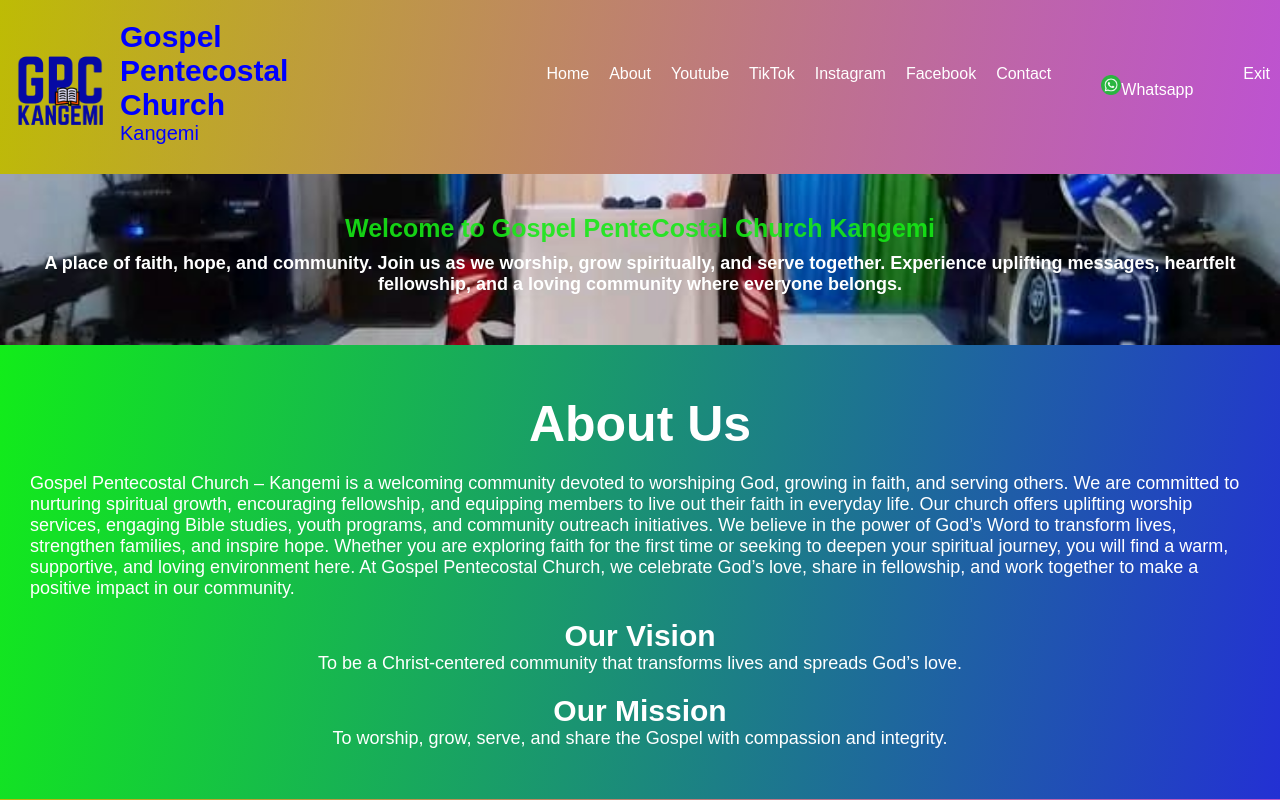
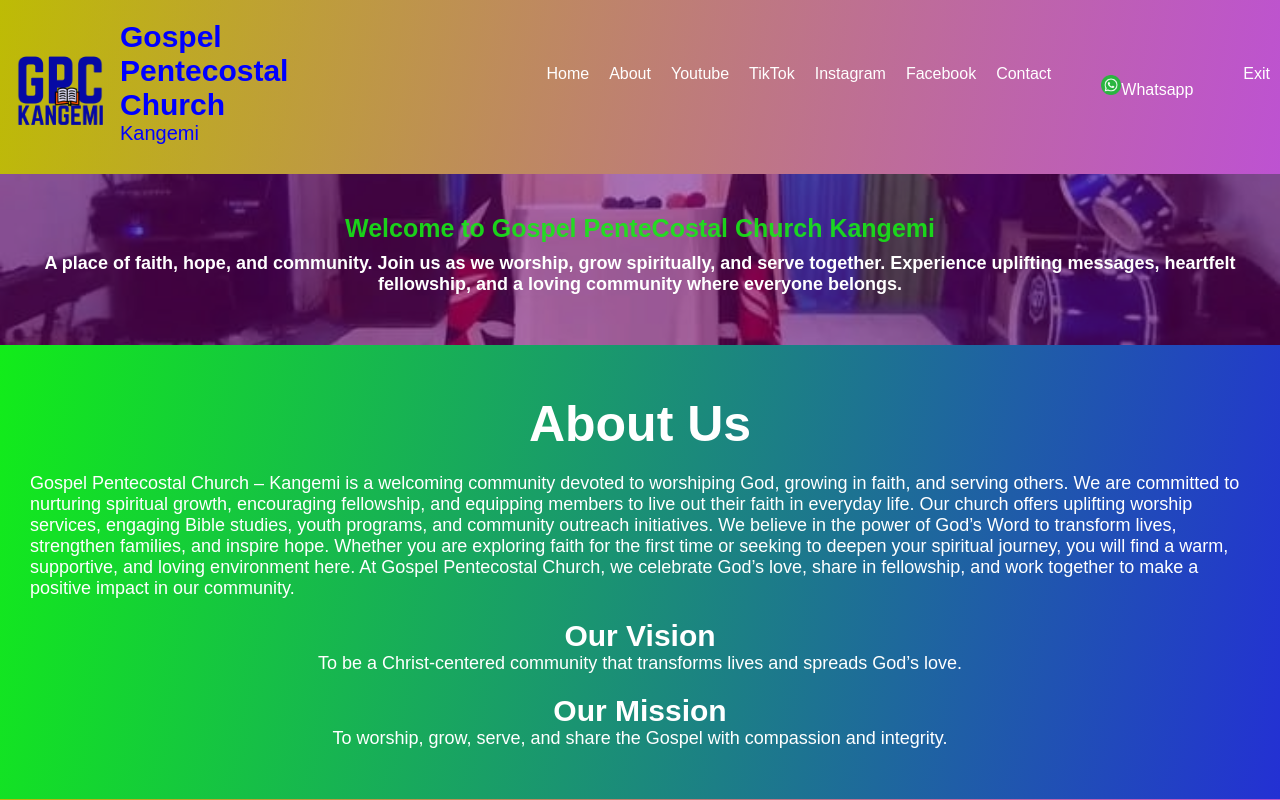
Before and after one commit to ASTONETONE/gpc-kangemi, a React (Vite) app: page / in a window 1280 px wide. Shown: the top 800 px of the page. Built offline with nearby package versions, Linux system fonts and the light colour scheme.

Commit message:
Update hero.jsx, index.css

```diff
--- a/src/components/hero.jsx
+++ b/src/components/hero.jsx
@@ -3,6 +3,7 @@ import React from 'react';
 const Hero= () => {
   return (
     <div className='hero'>
+      <div className='contrast'>
         <div className='hero-container'>
         <div className='hero-name'>
             <h1>Welcome to Gospel PenteCostal Church Kangemi</h1>
@@ -12,6 +13,7 @@ const Hero= () => {
                 and a loving community where everyone belongs.</p>
         </div>
         </div>
+      </div>
 
     </div>
   );
--- a/src/index.css
+++ b/src/index.css
@@ -58,6 +58,18 @@ body {
   background-position: center;
   background-size: cover;
   margin-top: 0;
+}
+.contrast {
+ background-color: rgba(121, 0, 121, 0.5);
+ z-index: 2;
+ position: relative;
+ top: 0;
+ left: 0;
+ right: 0;
+ bottom: 0;
+
+ display: flex;
+ flex-direction: column;
 }
 .hero-container {
   display: flex;
```
